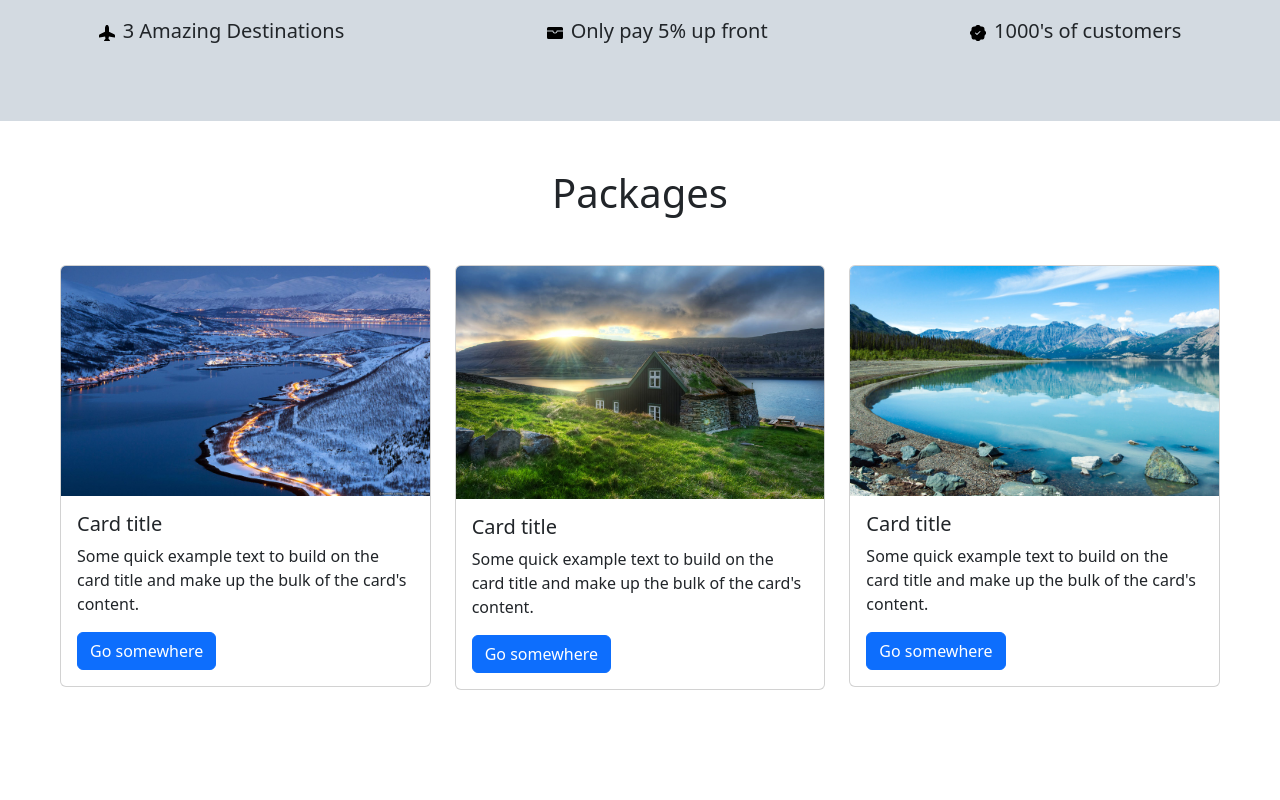
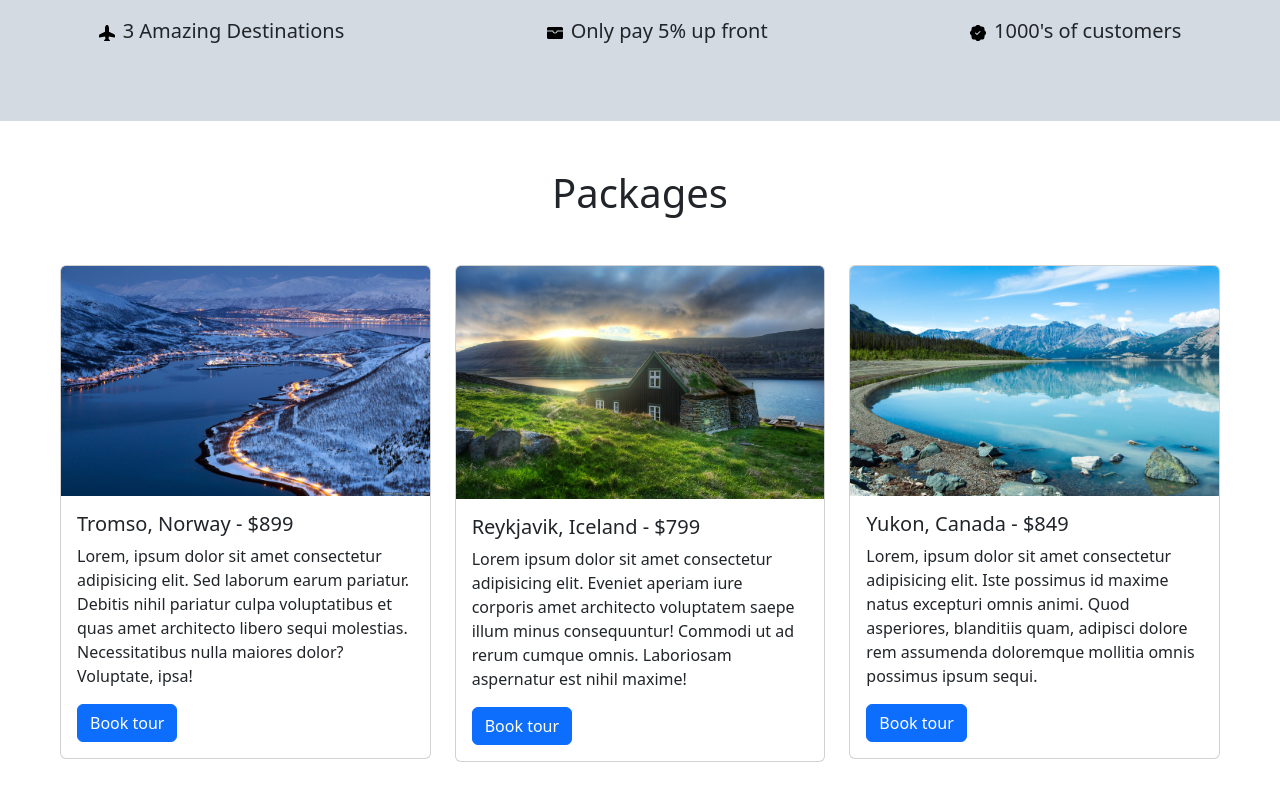
Before and after one commit to KrystianZybura/bootstrap-test-project, a React (Vite) app: page / in a window 1280 px wide. Shown: the part 811-1611 px from the top of the page. Before the commit the page ends 1549 px from the top, so only its background shows below. Built offline with nearby package versions, Linux system fonts and the light colour scheme.

Commit message:
Packages updated

```diff
--- a/src/components/Packages/index.tsx
+++ b/src/components/Packages/index.tsx
@@ -5,19 +5,25 @@ import iceland from "../../assets/iceland.jpeg";
 const Packages = () => (
   <section id="packages" className="mt-5">
     <h2 className="text-center my-5 fs-1">Packages</h2>
-    <div className="row m-5">
+    <div className="row m-5 row-gap-5">
       <div className="col-lg">
         <div className="card">
           <img src={tromso} className="card-img-top" alt="..." />
           <div className="card-body">
-            <h5 className="card-title">Card title</h5>
+            <h5 className="card-title">Tromso, Norway - $899</h5>
             <p className="card-text">
-              Some quick example text to build on the card title and make up the
-              bulk of the card's content.
+              Lorem, ipsum dolor sit amet consectetur adipisicing elit. Sed
+              laborum earum pariatur. Debitis nihil pariatur culpa voluptatibus
+              et quas amet architecto libero sequi molestias. Necessitatibus
+              nulla maiores dolor? Voluptate, ipsa!
             </p>
-            <a href="#" className="btn btn-primary">
-              Go somewhere
-            </a>
+            <button
+              className="btn btn-primary"
+              data-bs-toggle="modal"
+              data-bs-target="#booking-modal"
+            >
+              Book tour
+            </button>
           </div>
         </div>
       </div>
@@ -25,14 +31,20 @@ const Packages = () => (
         <div className="card">
           <img src={iceland} className="card-img-top" alt="..." />
           <div className="card-body">
-            <h5 className="card-title">Card title</h5>
+            <h5 className="card-title">Reykjavik, Iceland - $799</h5>
             <p className="card-text">
-              Some quick example text to build on the card title and make up the
-              bulk of the card's content.
+              Lorem ipsum dolor sit amet consectetur adipisicing elit. Eveniet
+              aperiam iure corporis amet architecto voluptatem saepe illum minus
+              consequuntur! Commodi ut ad rerum cumque omnis. Laboriosam
+              aspernatur est nihil maxime!
             </p>
-            <a href="#" className="btn btn-primary">
-              Go somewhere
-            </a>
+            <button
+              className="btn btn-primary"
+              data-bs-toggle="modal"
+              data-bs-target="#booking-modal"
+            >
+              Book tour
+            </button>
           </div>
         </div>
       </div>
@@ -40,14 +52,20 @@ const Packages = () => (
         <div className="card">
           <img src={yukon} className="card-img-top" alt="..." />
           <div className="card-body">
-            <h5 className="card-title">Card title</h5>
+            <h5 className="card-title">Yukon, Canada - $849</h5>
             <p className="card-text">
-              Some quick example text to build on the card title and make up the
-              bulk of the card's content.
+              Lorem, ipsum dolor sit amet consectetur adipisicing elit. Iste
+              possimus id maxime natus excepturi omnis animi. Quod asperiores,
+              blanditiis quam, adipisci dolore rem assumenda doloremque mollitia
+              omnis possimus ipsum sequi.
             </p>
-            <a href="#" className="btn btn-primary">
-              Go somewhere
-            </a>
+            <button
+              className="btn btn-primary"
+              data-bs-toggle="modal"
+              data-bs-target="#booking-modal"
+            >
+              Book tour
+            </button>
           </div>
         </div>
       </div>
```
